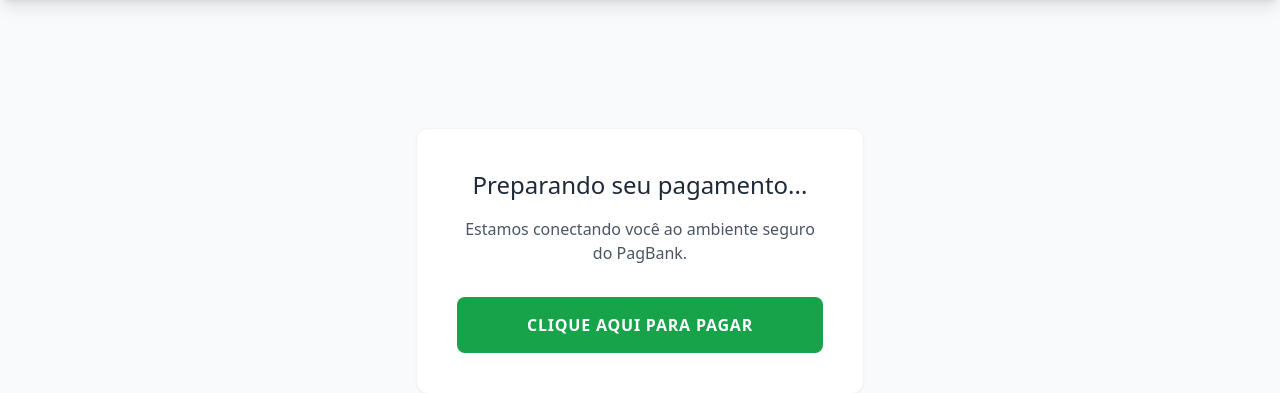
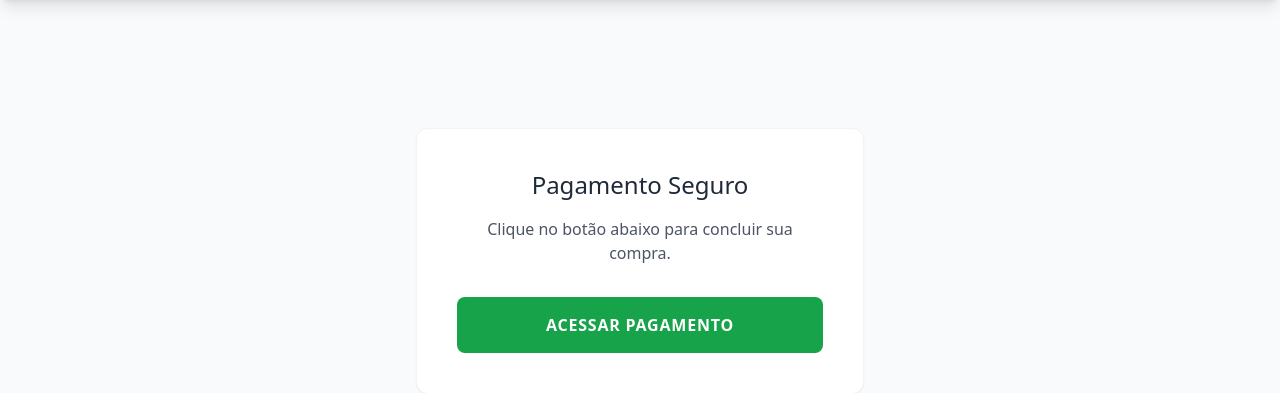
Before and after one commit to mkmayk11/story, a Flask app: page /comprar/1 in a window 1280 px wide. Shown: the part 64-457 px from the top of the page. Run offline with Flask 3, Linux system fonts and the light colour scheme; a user stored in the database is signed in; data comes from the database, SQL or seed files in the repository; some libraries are stand-ins or nearby versions.

Commit message:
Update pagamento_intermediario.html

```diff
--- a/templates/pagamento_intermediario.html
+++ b/templates/pagamento_intermediario.html
@@ -1,24 +1,14 @@
 {% extends "base.html" %}
 {% block content %}
 <div class="max-w-md mx-auto bg-white p-10 rounded-xl shadow-sm border border-gray-100 mt-20 text-center">
-    <h2 class="text-2xl font-light mb-4">Preparando seu pagamento...</h2>
-    <p class="text-gray-600 mb-8">Estamos conectando você ao ambiente seguro do PagBank.</p>
+    <h2 class="text-2xl font-light mb-4">Pagamento Seguro</h2>
+    <p class="text-gray-600 mb-8">Clique no botão abaixo para concluir sua compra.</p>
 
-    <!-- Este botão é a forma mais segura de abrir o link sem passar o cabeçalho de origem -->
-    <a href="#"
-       id="linkPagamento"
+    <!-- Link simples, sem scripts, sem manipulação de origem -->
+    <a href="{{ link }}"
+       target="_blank"
        class="block w-full bg-green-600 text-white py-4 rounded-lg hover:bg-green-700 transition-colors font-bold uppercase tracking-wider">
-       Clique aqui para pagar
+       ACESSAR PAGAMENTO
     </a>
-
-    <script>
-        // Este script força a abertura do link sem passar o "Referer"
-        document.getElementById('linkPagamento').addEventListener('click', function(e) {
-            e.preventDefault();
-            var newWindow = window.open('', '_blank');
-            newWindow.opener = null;
-            newWindow.location = "{{ link }}";
-        });
-    </script>
 </div>
 {% endblock %}
```
